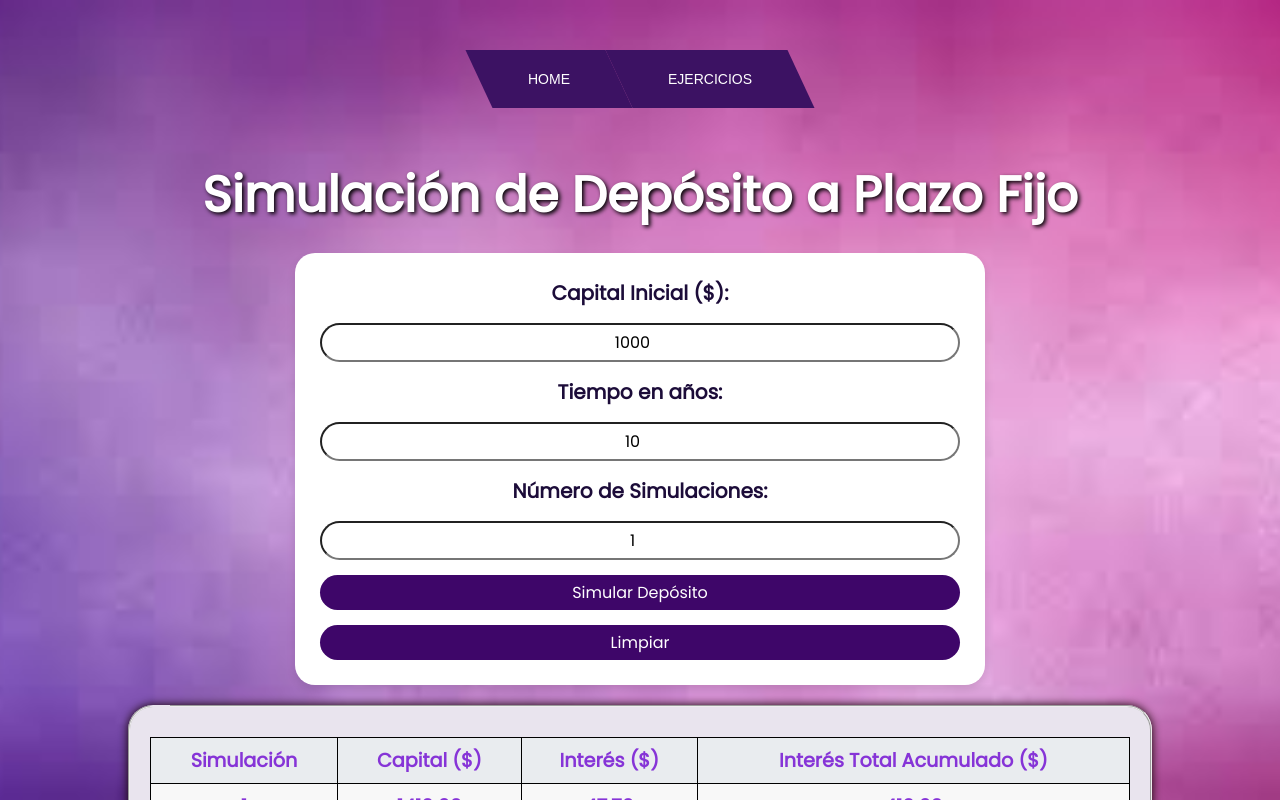
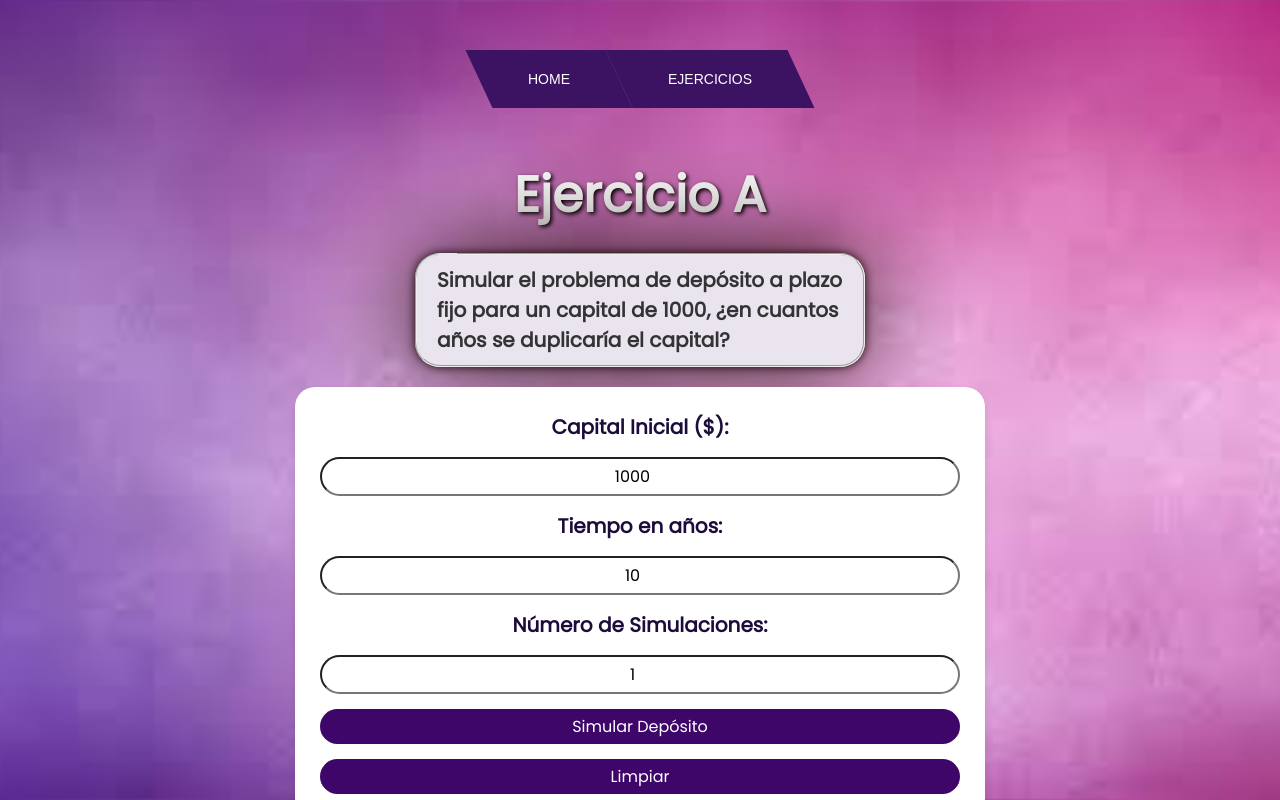
Before and after one commit to EdelyTito/simulacion, a Vue app: page /ejercicio1 in a window 1280 px wide. Both pictures are taken after a click on the button "Simular Depósito". Shown: the top 800 px of the page. Built offline with nearby package versions, Linux system fonts and the light colour scheme.

Commit message:
mejor asi nomas

```diff
--- a/src/views/Ejercicio1.vue
+++ b/src/views/Ejercicio1.vue
@@ -1,14 +1,21 @@
 <template>
   <div>
-    <h1>Simulación de Depósito a Plazo Fijo</h1>
+    <h1>Ejercicio A</h1>
     <div class="flex-container">
+      <div class="enunciado">
+        <Fieldset>
+          <p>
+            Simular el problema de depósito a plazo fijo para un capital de 1000, ¿en cuantos años se duplicaría el capital?
+          </p>
+        </Fieldset>
+      </div>
       <div class="controls">
         <label for="capitalInicial">Capital Inicial ($):</label>
-        <input type="number" v-model.number="capitalInicial" id="capitalInicial" min="1">
+        <input type="number" v-model="capitalInicial" id="capitalInicial" min="1">
         <label for="tiempoDeposito">Tiempo en años:</label>
-        <input type="number" v-model.number="tiempoDeposito" id="tiempoDeposito" min="1">
+        <input type="number" v-model="tiempoDeposito" id="tiempoDeposito" min="1">
         <label for="numSimulaciones">Número de Simulaciones:</label>
-        <input type="number" v-model.number="numSimulaciones" id="numSimulaciones" min="1">
+        <input type="number" v-model="numSimulaciones" id="numSimulaciones" min="1">
         <button @click="simulateInvestment">Simular Depósito</button>
         <button @click="resetResults">Limpiar</button>
       </div>
@@ -20,7 +27,7 @@
             <th>Simulación</th>
             <th>Capital ($)</th>
             <th>Interés ($)</th>
-            <th>Interés Total Acumulado ($)</th>
+            <th>Interés Total ($)</th>
           </tr>
         </thead>
         <tbody>
@@ -35,7 +42,7 @@
       <div class="averages">
         <p>Promedio Capital: ${{ avgCapital }}</p>
         <p>Promedio Interés: ${{ avgInteres }}</p>
-        <p>Promedio Interés Total Acumulado: ${{ avgIT }}</p>
+        <p>Promedio Interés Total: ${{ avgIT }}</p>
       </div>
     </Fieldset>
   </div>
@@ -71,7 +78,6 @@ export default {
         let totalInterest = 0;
         let interest = 0;
 
-        // Simulación del tiempo de depósito
         for (let year = 1; year <= this.tiempoDeposito; year++) {
           if (capital > 0 && capital <= 10000) {
             interest = capital * 0.035;
@@ -96,7 +102,6 @@ export default {
         });
       }
 
-      // Calcular los promedios
       this.avgCapital = (totalCapital / this.numSimulaciones).toFixed(2);
       this.avgInteres = (totalInterestSum / this.numSimulaciones).toFixed(2);
       this.avgIT = (totalITSum / this.numSimulaciones).toFixed(2);
```
